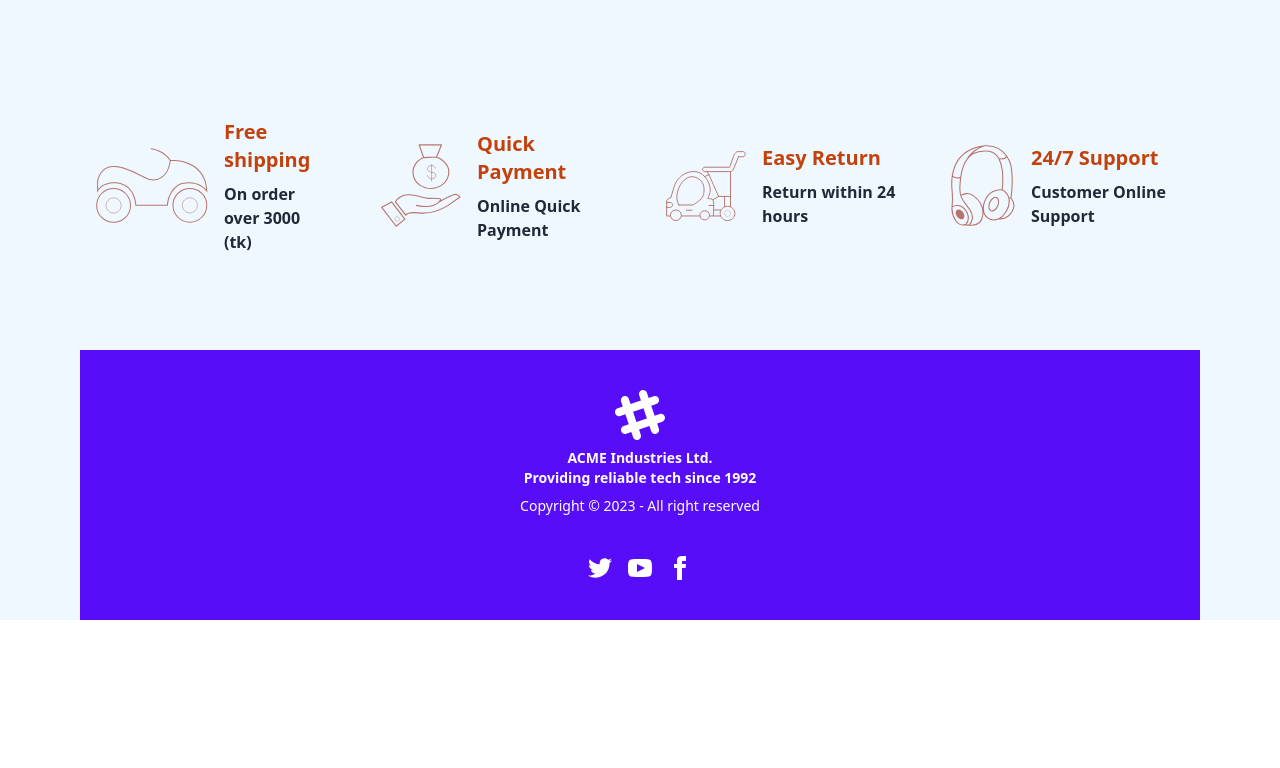
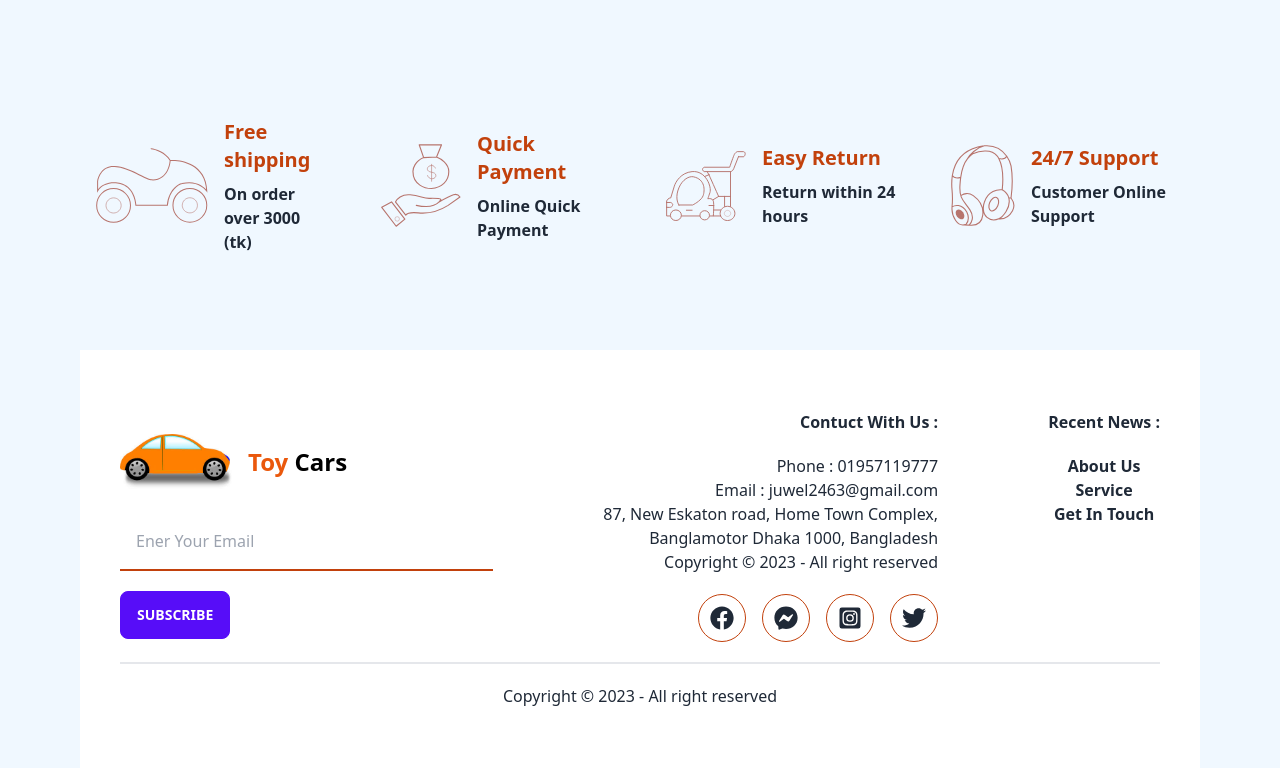
Before and after one commit to muhammadali246397/toy-cars-clinet, a React (Vite) app: page / in a window 1280 px wide. Shown: the part 2521-3289 px from the top of the page. Before the commit the page ends 3141 px from the top, so only its background shows below. Built offline with nearby package versions, Linux system fonts and the light colour scheme; no server answers.

Commit message:
complete meanigfull footer

```diff
--- a/src/Components/Pages/Shared/Footer/Footer.jsx
+++ b/src/Components/Pages/Shared/Footer/Footer.jsx
@@ -1,23 +1,53 @@
 import React from 'react';
+import logo from '../../../../assets/images/logo/logo.jfif'
+import background from '../../../../assets/images/login/login.jpg'
+import { Link } from 'react-router-dom';
+import { FaFacebook, FaFacebookMessenger, FaInstagramSquare, FaTwitter } from "react-icons/fa";
 
 const Footer = () => {
     return (
         <div>
-            <footer className="footer footer-center p-10 bg-primary text-primary-content">
-                <div>
-                    <svg width="50" height="50" viewBox="0 0 24 24" xmlns="http://www.w3.org/2000/svg" fillRule="evenodd" clipRule="evenodd" className="inline-block fill-current"><path d="M22.672 15.226l-2.432.811.841 2.515c.33 1.019-.209 2.127-1.23 2.456-1.15.325-2.148-.321-2.463-1.226l-.84-2.518-5.013 1.677.84 2.517c.391 1.203-.434 2.542-1.831 2.542-.88 0-1.601-.564-1.86-1.314l-.842-2.516-2.431.809c-1.135.328-2.145-.317-2.463-1.229-.329-1.018.211-2.127 1.231-2.456l2.432-.809-1.621-4.823-2.432.808c-1.355.384-2.558-.59-2.558-1.839 0-.817.509-1.582 1.327-1.846l2.433-.809-.842-2.515c-.33-1.02.211-2.129 1.232-2.458 1.02-.329 2.13.209 2.461 1.229l.842 2.515 5.011-1.677-.839-2.517c-.403-1.238.484-2.553 1.843-2.553.819 0 1.585.509 1.85 1.326l.841 2.517 2.431-.81c1.02-.33 2.131.211 2.461 1.229.332 1.018-.21 2.126-1.23 2.456l-2.433.809 1.622 4.823 2.433-.809c1.242-.401 2.557.484 2.557 1.838 0 .819-.51 1.583-1.328 1.847m-8.992-6.428l-5.01 1.675 1.619 4.828 5.011-1.674-1.62-4.829z"></path></svg>
-                    <p className="font-bold">
-                        ACME Industries Ltd. <br />Providing reliable tech since 1992
-                    </p>
-                    <p>Copyright © 2023 - All right reserved</p>
-                </div>
-                <div>
-                    <div className="grid grid-flow-col gap-4">
-                        <a><svg xmlns="http://www.w3.org/2000/svg" width="24" height="24" viewBox="0 0 24 24" className="fill-current"><path d="M24 4.557c-.883.392-1.832.656-2.828.775 1.017-.609 1.798-1.574 2.165-2.724-.951.564-2.005.974-3.127 1.195-.897-.957-2.178-1.555-3.594-1.555-3.179 0-5.515 2.966-4.797 6.045-4.091-.205-7.719-2.165-10.148-5.144-1.29 2.213-.669 5.108 1.523 6.574-.806-.026-1.566-.247-2.229-.616-.054 2.281 1.581 4.415 3.949 4.89-.693.188-1.452.232-2.224.084.626 1.956 2.444 3.379 4.6 3.419-2.07 1.623-4.678 2.348-7.29 2.04 2.179 1.397 4.768 2.212 7.548 2.212 9.142 0 14.307-7.721 13.995-14.646.962-.695 1.797-1.562 2.457-2.549z"></path></svg></a>
-                        <a><svg xmlns="http://www.w3.org/2000/svg" width="24" height="24" viewBox="0 0 24 24" className="fill-current"><path d="M19.615 3.184c-3.604-.246-11.631-.245-15.23 0-3.897.266-4.356 2.62-4.385 8.816.029 6.185.484 8.549 4.385 8.816 3.6.245 11.626.246 15.23 0 3.897-.266 4.356-2.62 4.385-8.816-.029-6.185-.484-8.549-4.385-8.816zm-10.615 12.816v-8l8 3.993-8 4.007z"></path></svg></a>
-                        <a><svg xmlns="http://www.w3.org/2000/svg" width="24" height="24" viewBox="0 0 24 24" className="fill-current"><path d="M9 8h-3v4h3v12h5v-12h3.642l.358-4h-4v-1.667c0-.955.192-1.333 1.115-1.333h2.885v-5h-3.808c-3.596 0-5.192 1.583-5.192 4.615v3.385z"></path></svg></a>
+            <footer className=" p-10 bg-white">
+                <div className='md:flex justify-between border-b-2 py-5'>
+                    <div>
+                        <div>
+                            <Link className='mx-3 ' to='/'>
+                                <div className="flex items-center space-x-4">
+                                    <img className='w-28' src={logo} alt="" />
+                                    <span className='font-bold text-2xl text-orange-600 inline'>Toy <span className='text-black'>Cars</span> </span>
+                                </div>
+                            </Link>
+                            <div>
+                                <input className=' p-4 border-b-2 border-orange-700 w-full' type="text" placeholder='Ener Your Email' />
+                                <button className='btn btn-primary mt-5'>Subscribe</button>
+                            </div>
+                        </div>
+
+                    </div>
+                    <div className='text-end'>
+                        <p className="font-bold mb-5">Contuct With Us :</p>
+                        <p>Phone : 01957119777</p>
+                        <p>Email : juwel2463@gmail.com</p>
+                        <p>87, New Eskaton road, Home Town Complex,<br /> Banglamotor Dhaka 1000, Bangladesh</p>
+                        <p>Copyright © 2023 - All right reserved</p>
+                        <div className='mt-5'>
+                           <button className='btn btn-circle btn-outline  border-orange-700 text-2xl'><FaFacebook></FaFacebook></button>
+                           <button className='btn btn-circle btn-outline mx-4 border-orange-700 text-2xl'><FaFacebookMessenger></FaFacebookMessenger></button>
+                           <button className='btn btn-circle btn-outline border-orange-700 text-2xl'><FaInstagramSquare></FaInstagramSquare></button>
+                           <button className='btn btn-circle btn-outline ms-4 border-orange-700 text-2xl'><FaTwitter></FaTwitter></button>
+                        </div>
+                    </div>
+                    <div className='text-center'>
+                        <p className="font-bold mb-5">Recent News :</p>
+                       <div className='font-semibold'>
+                       <Link>About Us</Link> <br />
+                        <Link>Service</Link> <br />
+                        <Link>Get In Touch</Link>
+
+                       </div>
                     </div>
                 </div>
+                <p className='text-center py-5'>Copyright © 2023 - All right reserved</p>
             </footer>
         </div>
     );
```
